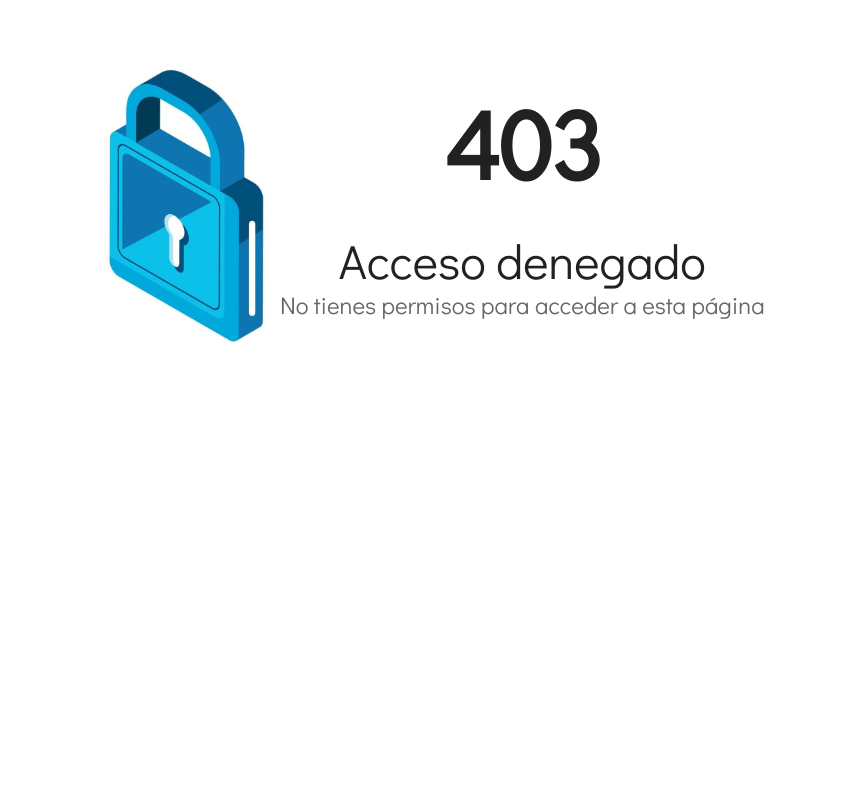
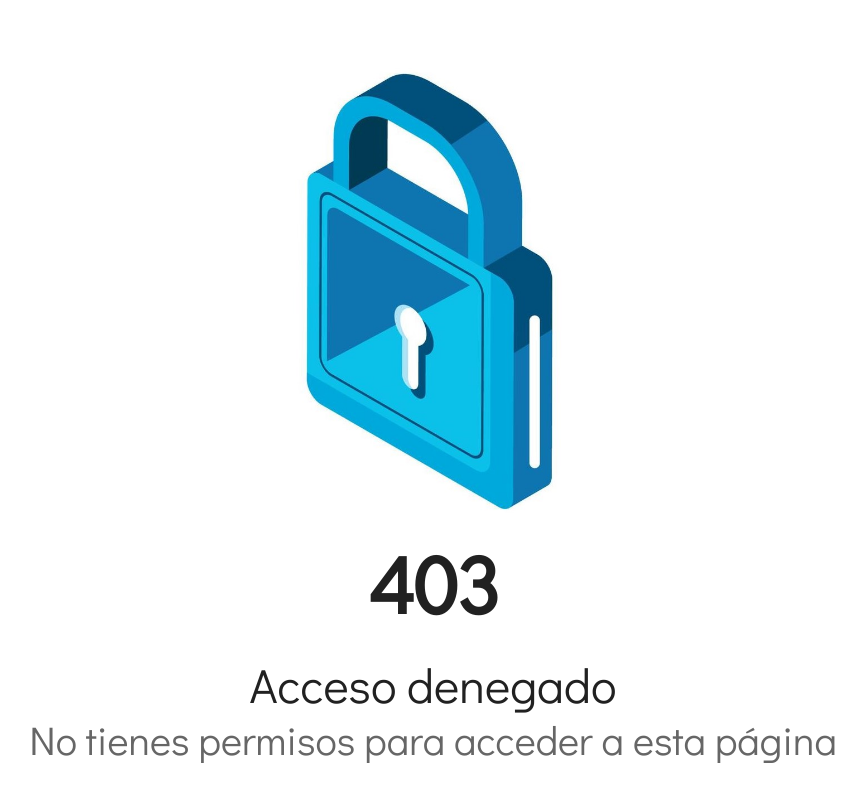
Before and after one commit to AylinAld-G/steam, a React (Vite) app: page /unauthorized in a window 1280 px wide. Shown: the top 802 px of the page, without its empty margins (207-1073 px from the left). Built offline with nearby package versions, Linux system fonts and the light colour scheme; no server answers.

Commit message:
Update UnauthorizedPage.jsx

```diff
--- a/src/steam/pages/errors/UnauthorizedPage.jsx
+++ b/src/steam/pages/errors/UnauthorizedPage.jsx
@@ -1,4 +1,4 @@
-import { Container, CssBaseline, GlobalStyles, ThemeProvider, Typography, createTheme } from '@mui/material'
+import { Box, Container, CssBaseline, GlobalStyles, ThemeProvider, Typography, createTheme } from '@mui/material'
 import React from 'react'
 
 const theme = createTheme();
@@ -8,46 +8,95 @@ export const UnauthorizedPage = () => {
     <ThemeProvider theme={theme}>
     <GlobalStyles styles={{ ul: { margin: 0, padding: 0, listStyle: 'none' } }} />
     <CssBaseline/>
-        <Container disableGutters maxWidth="lg" component="main" sx={{ pt: 8}}>
-            <div
-            style={{
+    <Container disableGutters maxWidth="lg" component="main" sx={{ pt: 8 }}>
+      <Box
+        sx={{
             display: "flex",
+            flexDirection: "column",
             alignItems: "center",
             justifyContent: "center",
-                textAlign: "left",
+            textAlign: "center",
         }}
       >
-                <img
+
+      <Box>
+        <Box
+            component="img"
             src="../../../public/images/lock.jpg"
-                    style={{ marginRight: 4, maxWidth: "280px", maxHeight: "280px",
-                    '@media (maxWidth: 760px)':{
-                      maxWidth: "100px",
-                      maxHeight: "100px",
-                    }
+            sx={{
+                marginBottom: 2,
+                width: {
+                    xs: '100px',  // tamaño para pantallas pequeñas
+                    sm: '150px',  //pantallas medianas
+                    md: '200px',  //pantallas grandes
+                    lg: '280px',  //pantallas muy grandes
+                },
+                height: 'auto',
             }}
         />
-                <div>
+      </Box>
+
       <Typography
           component="h1"
           variant="h1"
           align="center"
           color="text.primary"
           gutterBottom
-                    sx={{fontFamily: 'Didact Gothic, sans-serif', fontWeight: 'bolder', }}
+          sx={{
+              fontFamily: 'Didact Gothic, sans-serif',
+              fontWeight: 'bolder',
+              fontSize: {
+                  xs: '2rem',
+                  sm: '3rem',
+                  md: '4rem',
+                  lg: '5rem',
+              }
+          }}
       >
       403
       </Typography>
-                    <Typography variant="h3" align="center" color="text.primary" component="p" sx={{fontFamily: 'Didact Gothic, sans-serif', marginTop:0}}>
+
+      <Typography
+          variant="h3"
+          align="center"
+          color="text.primary"
+          component="p"
+          sx={{
+              fontFamily: 'Didact Gothic, sans-serif',
+              marginTop: 0,
+              fontSize: {
+                  xs: '1.5rem',
+                  sm: '2rem',
+                  md: '2.5rem',
+                  lg: '3rem',
+              }
+          }}
+      >
       Acceso denegado
       </Typography>
 
-                    <Typography variant="h5" align="center" color="text.secondary" component="p" sx={{fontFamily: 'Didact Gothic, sans-serif', marginTop:0}}>
+      <Typography
+          variant="h5"
+          align="center"
+          color="text.secondary"
+          component="p"
+          sx={{
+              fontFamily: 'Didact Gothic, sans-serif',
+              marginTop: 0,
+              marginBottom: 10,
+              mx:2,
+              fontSize: {
+                  xs: '1rem',
+                  sm: '1.5rem',
+                  md: '2rem',
+                  lg: '2.5rem',
+              }
+          }}
+      >
       No tienes permisos para acceder a esta página
       </Typography>
 
-                </div>
-            </div>
-
+      </Box>
     </Container>
     </ThemeProvider>
   )
```
Lines whose indentation alone changed are shown as unchanged.
